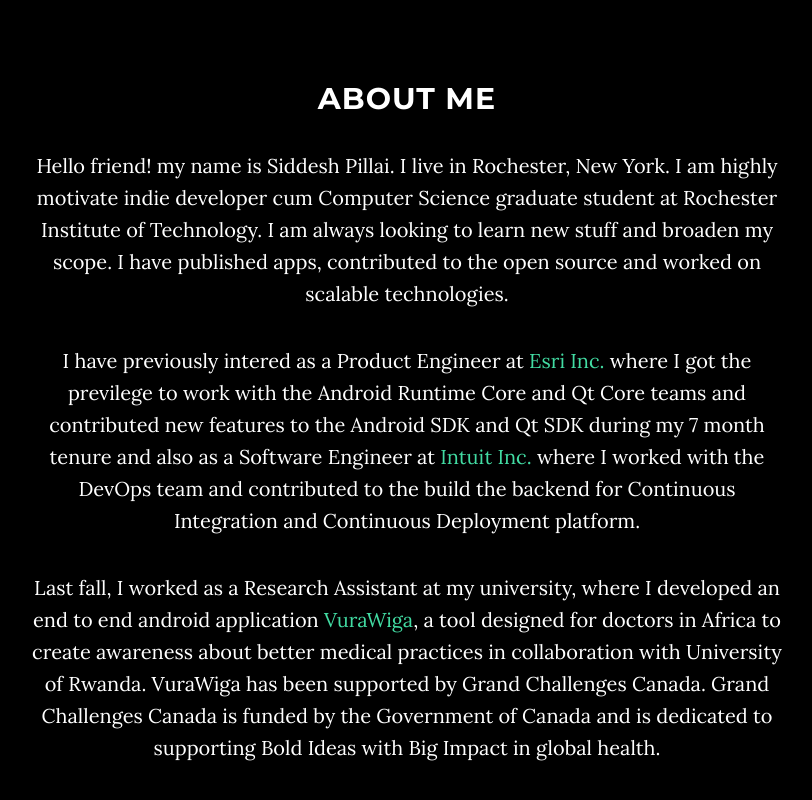
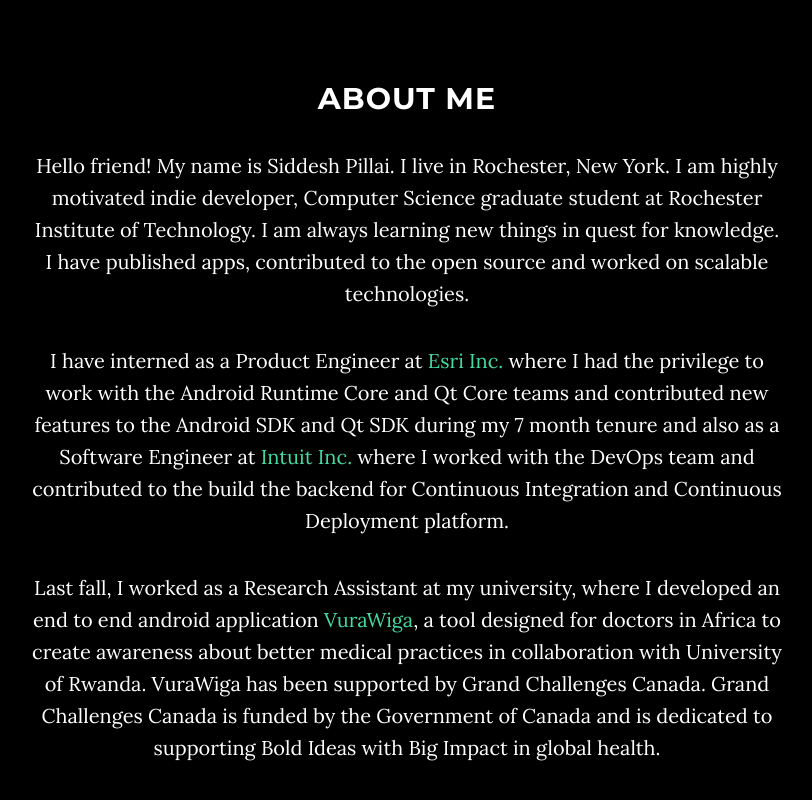
Before and after one commit to SidoPillai/siddeshpillai.github.io, a plain HTML site: page index.html in a window 1280 px wide. Shown: the part 968-1768 px from the top of the page, without its empty margins (233-1045 px from the left). Drawn offline with Linux system fonts and the light colour scheme; some packages are replaced by stand-ins of ours.

Commit message:
updated the typos and some gramatical errors.

```diff
--- a/index.html
+++ b/index.html
@@ -90,9 +90,9 @@
         <div class="row">
             <div class="col-lg-8 col-lg-offset-2">
                 <h2>About Me</h2>
-                <p>Hello friend! my name is Siddesh Pillai. I live in Rochester, New York. I am highly motivate indie developer cum Computer Science graduate student at Rochester Institute of Technology. I am always looking to learn new stuff and broaden my scope. I have published apps, contributed to the open source and worked on scalable technologies. </p>
+                <p>Hello friend! My name is Siddesh Pillai. I live in Rochester, New York. I am highly motivated indie developer, Computer Science graduate student at Rochester Institute of Technology. I am always learning new things in quest for knowledge. I have published apps, contributed to the open source and worked on scalable technologies. </p>
 
-                <p>I have previously intered as a Product Engineer at <a href="https://www.esri.com/">Esri Inc.</a> where I got the previlege to work with the Android Runtime Core and Qt Core teams and contributed new features to the Android SDK and Qt SDK during my 7 month tenure</a> and also as a Software Engineer at <a href="https://www.intuit.com/">Intuit Inc. </a> where I worked with the DevOps team and contributed to the build the backend for Continuous Integration and Continuous Deployment platform.</p>
+                <p>I have interned as a Product Engineer at <a href="https://www.esri.com/">Esri Inc.</a> where I had the privilege to work with the Android Runtime Core and Qt Core teams and contributed new features to the Android SDK and Qt SDK during my 7 month tenure</a> and also as a Software Engineer at <a href="https://www.intuit.com/">Intuit Inc. </a> where I worked with the DevOps team and contributed to the build the backend for Continuous Integration and Continuous Deployment platform.</p>
 
                 <p>Last fall, I worked as a Research Assistant at my university, where I developed an end to end android application <a href="http://geoapps64.main.ad.rit.edu/rwanda/ukuntu/">VuraWiga</a>, a tool designed for doctors in Africa to create awareness about better medical practices in collaboration with University of Rwanda. VuraWiga has been supported by Grand Challenges Canada. Grand Challenges Canada is funded by the Government of Canada and is dedicated to supporting Bold Ideas with Big Impact in global health.</p>
 
```
